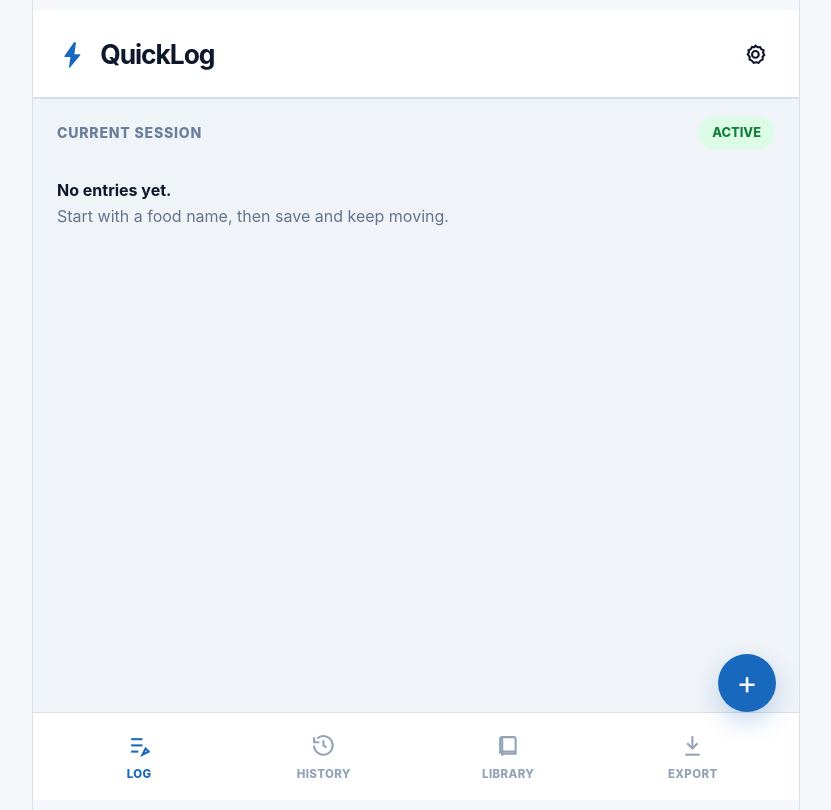
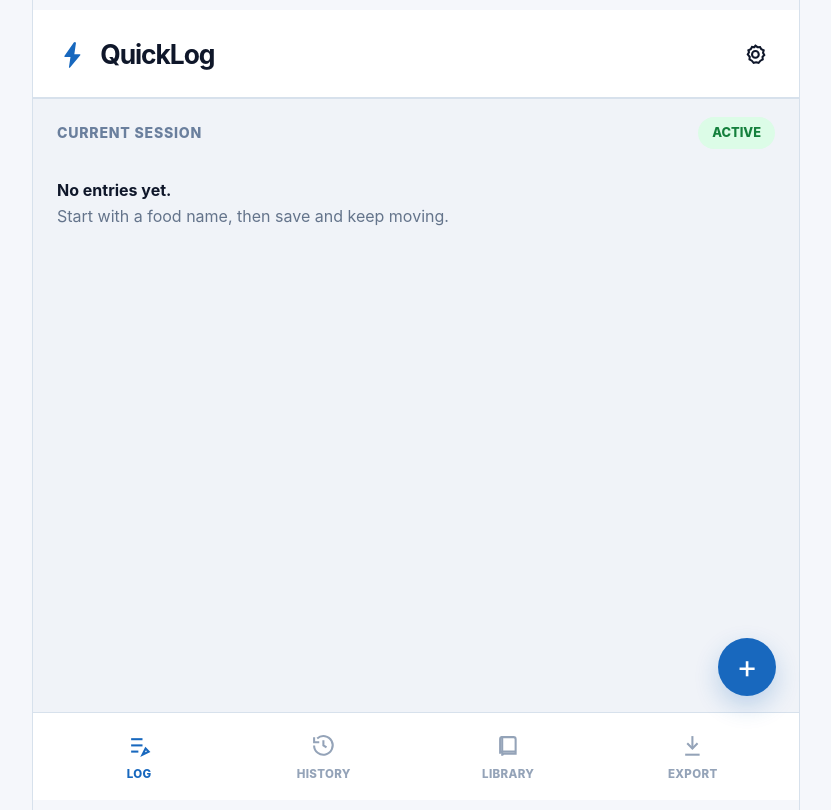
Before and after one commit to blaxcky/FoodSnap, a React (Vite) app: page / in a window 1280 px wide. Shown: the whole page, without its empty margins (224-1055 px from the left). Built offline with nearby package versions, Linux system fonts and the light colour scheme.

Commit message:
Raise floating add button above bottom edge

```diff
--- a/src/styles/app.css
+++ b/src/styles/app.css
@@ -1001,7 +1001,7 @@ button {
   position: fixed;
   left: 0;
   right: 0;
-  bottom: calc(88px + env(safe-area-inset-bottom));
+  bottom: calc(104px + env(safe-area-inset-bottom));
   z-index: 30;
   pointer-events: none;
 }
```
